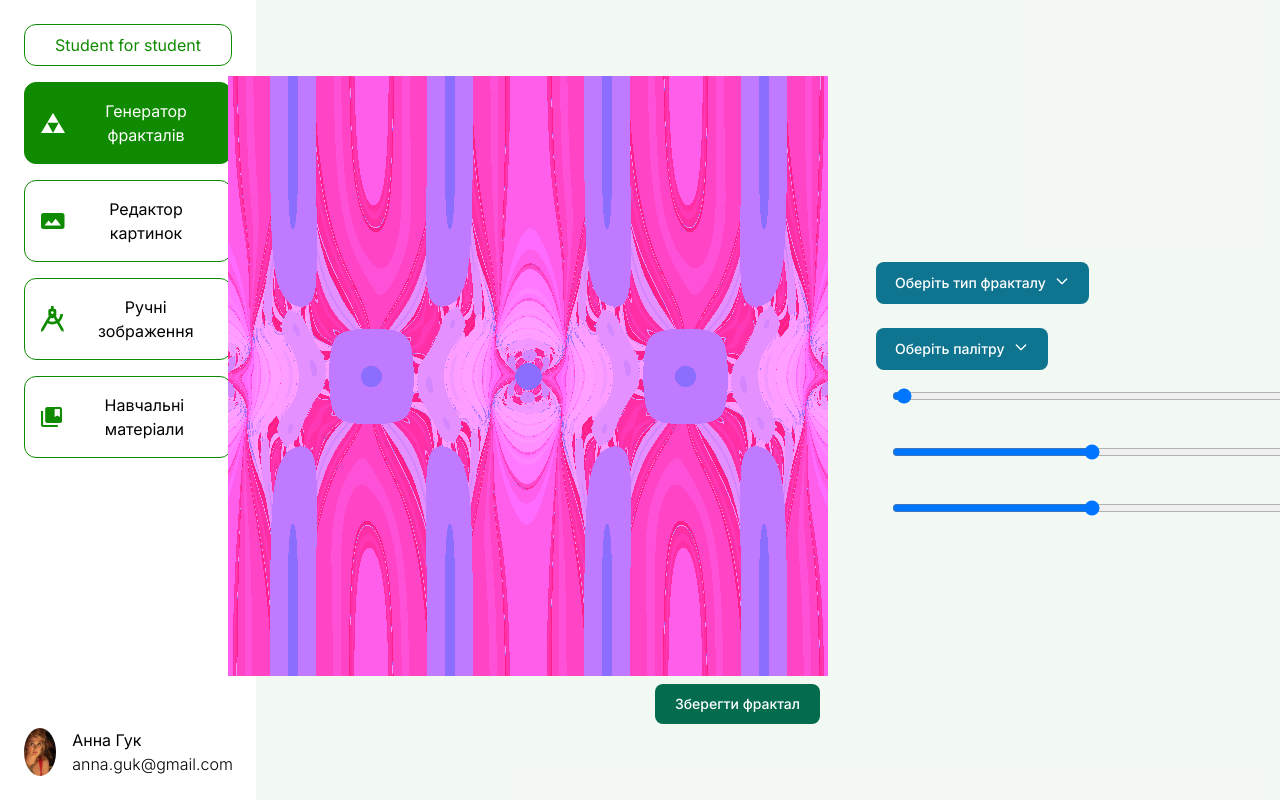
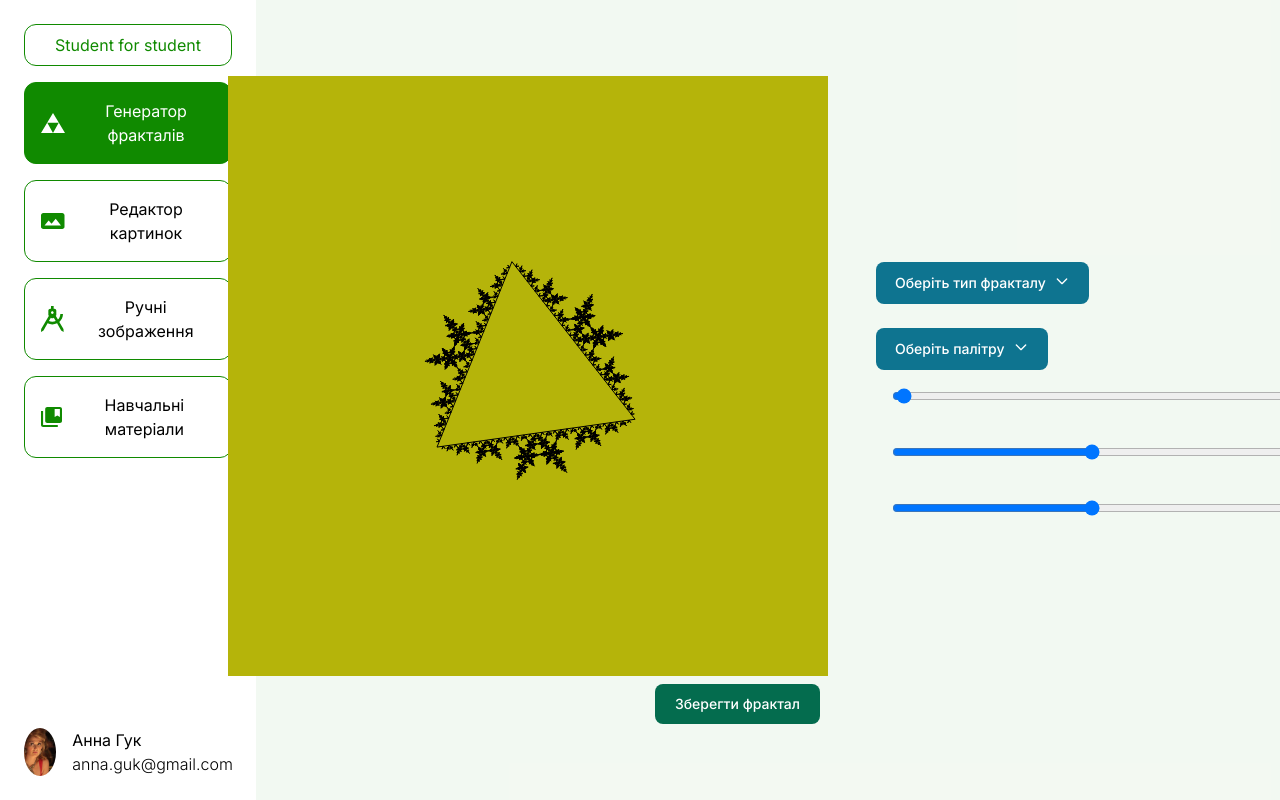
Before and after one commit to Alik1604/cg-labs, a Next.js app: page / in a window 1280 px wide. Shown: the top 800 px of the page. Built offline with nearby package versions, Linux system fonts and the light colour scheme.

Commit message:
some cum

```diff
--- a/src/app/page.tsx
+++ b/src/app/page.tsx
@@ -10,7 +10,7 @@ export default function Home() {
   const [scaleValue, setScaleValue] = useState(0);
   const [dxValue, setDx] = useState(0);
   const [dyValue, setDy] = useState(0);
-  const [type, setType] = useState("geometrical");
+  const [type, setType] = useState("g");
   const [palette, setPalette] = useState(0);
 
   return (
@@ -68,14 +68,14 @@ export default function Home() {
             <Dropdown.Item onClick={() => setType("g")}>
               Крижаний трикутний
             </Dropdown.Item>
-            <Dropdown.Item onClick={() => setType("a1")} >
+            <Dropdown.Item onClick={() => setType("a1")}>
               Типу z*sin(z) + c
             </Dropdown.Item>
             <Dropdown.Item onClick={() => setType("a2")}>
               Типу c*ctg(z)
             </Dropdown.Item>
           </Dropdown>
-          <br/>
+          <br />
           <Dropdown label="Оберіть палітру">
             <Dropdown.Item onClick={() => setPalette(0)}>
               Синя глазурь
--- a/src/fractals/fractal_canvas.js
+++ b/src/fractals/fractal_canvas.js
@@ -63,7 +63,7 @@ function drawFractal(
 ) {
 
   if (type === "g") {
-    drawGeometrical(ctx, 200, canvasWidth, canvasHeight, 5, scale, dx, dy, 90);
+    drawGeometrical(ctx, 200, canvasWidth, canvasHeight, 5, scale, dx, dy, 172);
   } else {
     drawAlgebraic(ctx, canvasWidth, canvasHeight, scale, dx, dy, iterations, type, palette);
   }
--- a/src/fractals/implementations/algebraic.js
+++ b/src/fractals/implementations/algebraic.js
@@ -118,5 +118,5 @@ function divz(z1, z2) {
 }
 
 function modz(z) {
-  return z.x * z.x + z.y * z.y;
+  return z.x * z.x + z.y * z.y
 }
```
